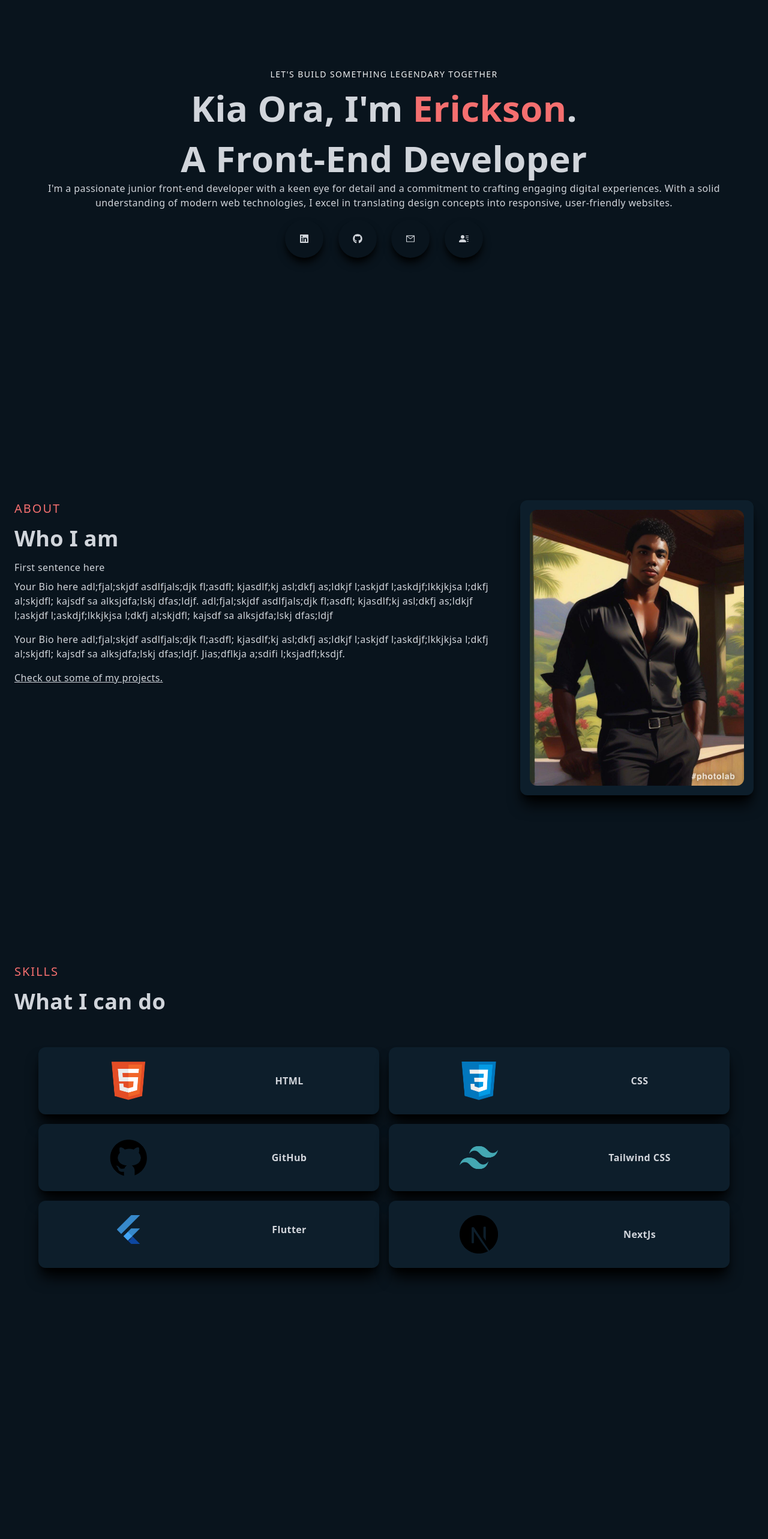
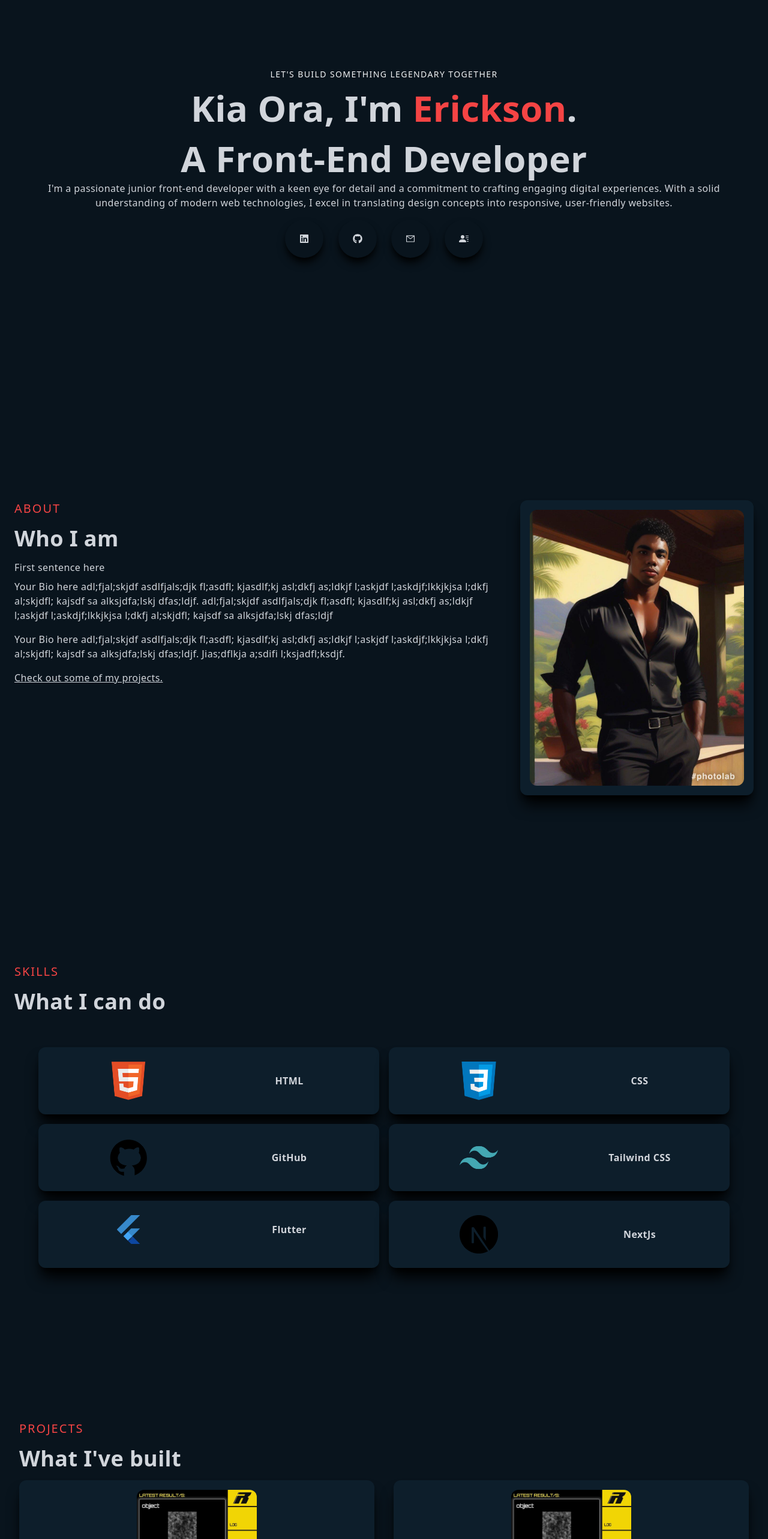
Before and after one commit to sonyerg/portfolio-nextjs-app, a Next.js app: page / in a window 1280 px wide. Shown: the part 120-2686 px from the top of the page at 60% size. Before the commit the page ends 2400 px from the top, so only its background shows below. Built offline with nearby package versions, Linux system fonts and the light colour scheme.

Commit message:
added projects component

```diff
--- a/components/About.jsx
+++ b/components/About.jsx
@@ -7,7 +7,7 @@
     <div className="w-full md:h-screen p-6 flex items-center py-6">
       <div className="max-w-[1240px] m-auto md:grid grid-cols-3 gap-8">
         <div className="col-span-2">
-          <p className="uppercase text-xl tracking-widest text-[#f56f6f] ">
+          <p className="uppercase text-xl tracking-widest text-[#f54444] ">
             About
           </p>
           <h2 className="py-4">Who I am</h2>
--- a/components/Main.jsx
+++ b/components/Main.jsx
@@ -12,7 +12,7 @@
             LET'S BUILD SOMETHING LEGENDARY TOGETHER
           </p>
           <h1 className="py-4 m-auto">
-            Kia Ora, I'm <span className="text-[#f56f6f]">Erickson</span>.
+            Kia Ora, I'm <span className="text-[#f54444]">Erickson</span>.
           </h1>
           <h1 className="py-2 ">A Front-End Developer</h1>
           <p className="py-2max-w-[70%] m-auto">
--- /dev/null
+++ b/components/ProjectItem.jsx
@@ -0,0 +1,28 @@
+import React from "react";
+import Image from "next/image";
+import Link from "next/link";
+
+const ProjectItem = ({ title, projectPlatform, backgroundImg, projectUrl }) => {
+  return (
+    <div className="bg-[#0d1e2b]  relative flex items-center justify-center h-auto w-full shadow-xl shadow-black rounded-xl p-4 group hover:bg-gradient-to-r from-[#f56f6f] to-[#ec9292] ">
+      <Image
+        className="rounded-xl group-hover:opacity-10"
+        src={backgroundImg}
+        alt="Nexus app image"
+        height={300}
+        width={200}
+      />
+      <div className="text-white hidden group-hover:block absolute top-[50%] left-[50%] translate-x-[-50%] translate-y-[-50%]">
+        <h3 className="text-2xl tracking-wider text-center">{title}</h3>
+        <p className="pb-4 pt-2 text-center">{projectPlatform}</p>
+        <Link href={projectUrl}>
+          <p className="text-center py-3 rounded-lg bg-white text-gray-700 font-bold text-lg cursor-pointer">
+            More info
+          </p>
+        </Link>
+      </div>
+    </div>
+  );
+};
+
+export default ProjectItem;
--- /dev/null
+++ b/components/Projects.jsx
@@ -0,0 +1,32 @@
+import React from "react";
+import ProjectItem from "./ProjectItem";
+import nexusImg from "../public/assets/projects/nexusApp.jpg";
+
+const Projects = () => {
+  return (
+    <div className="w-full p-6">
+      <div className="max-w-[1240px] mx-auto px-2 py-16">
+        <p className="uppercase text-xl tracking-widest text-[#f54444]">
+          Projects
+        </p>
+        <h2 className="py-4">What I've built</h2>
+        <div className="grid md:grid-cols-2 gap-8">
+          <ProjectItem
+            title="Nexus App"
+            projectPlatform="Flutter"
+            backgroundImg={nexusImg}
+            projectUrl="/nexus"
+          />
+          <ProjectItem
+            title="Nexus App"
+            projectPlatform="Flutter"
+            backgroundImg={nexusImg}
+            projectUrl="/nexus"
+          />
+        </div>
+      </div>
+    </div>
+  );
+};
+
+export default Projects;
--- a/components/Skills.jsx
+++ b/components/Skills.jsx
@@ -11,7 +11,7 @@
   return (
     <div className="w-full lg:h-screen p-6">
       <div className="max-w-[1240px] mx-auto flex flex-col justify-center h-full">
-        <p className="uppercase text-xl tracking-widest text-[#f56f6f]">
+        <p className="uppercase text-xl tracking-widest text-[#f54444]">
           Skills
         </p>
         <h2 className="py-4">What I can do</h2>
--- a/pages/index.js
+++ b/pages/index.js
@@ -3,6 +3,7 @@
 import Main from "../components/Main";
 import About from "../components/About";
 import Skills from "../components/Skills";
+import Projects from "../components/Projects";
 
 export default function Home() {
   return (
@@ -14,6 +15,7 @@
       <Main />
       <About />
       <Skills />
+      <Projects />
     </div>
   );
 }
```
Also changed, not shown: public/assets/navLogo.png, public/assets/projects/nexusApp.jpg (added).
